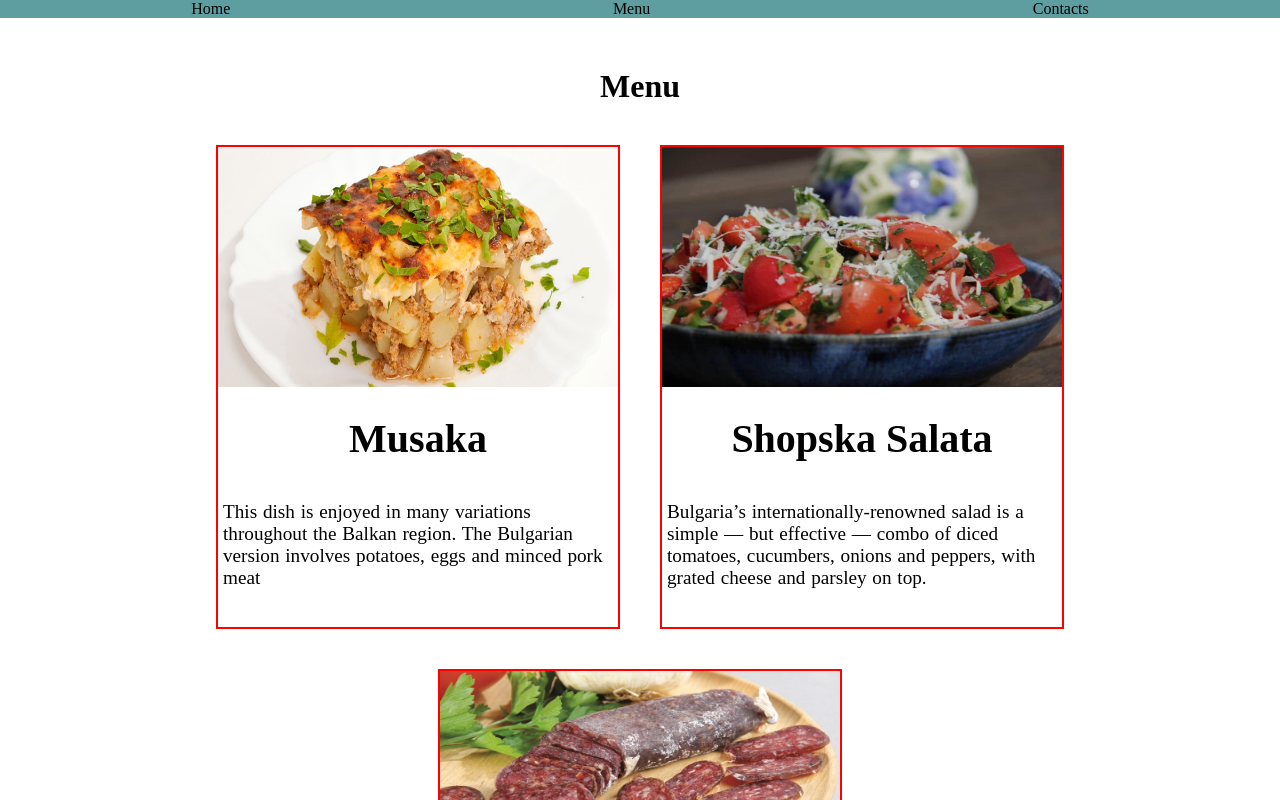
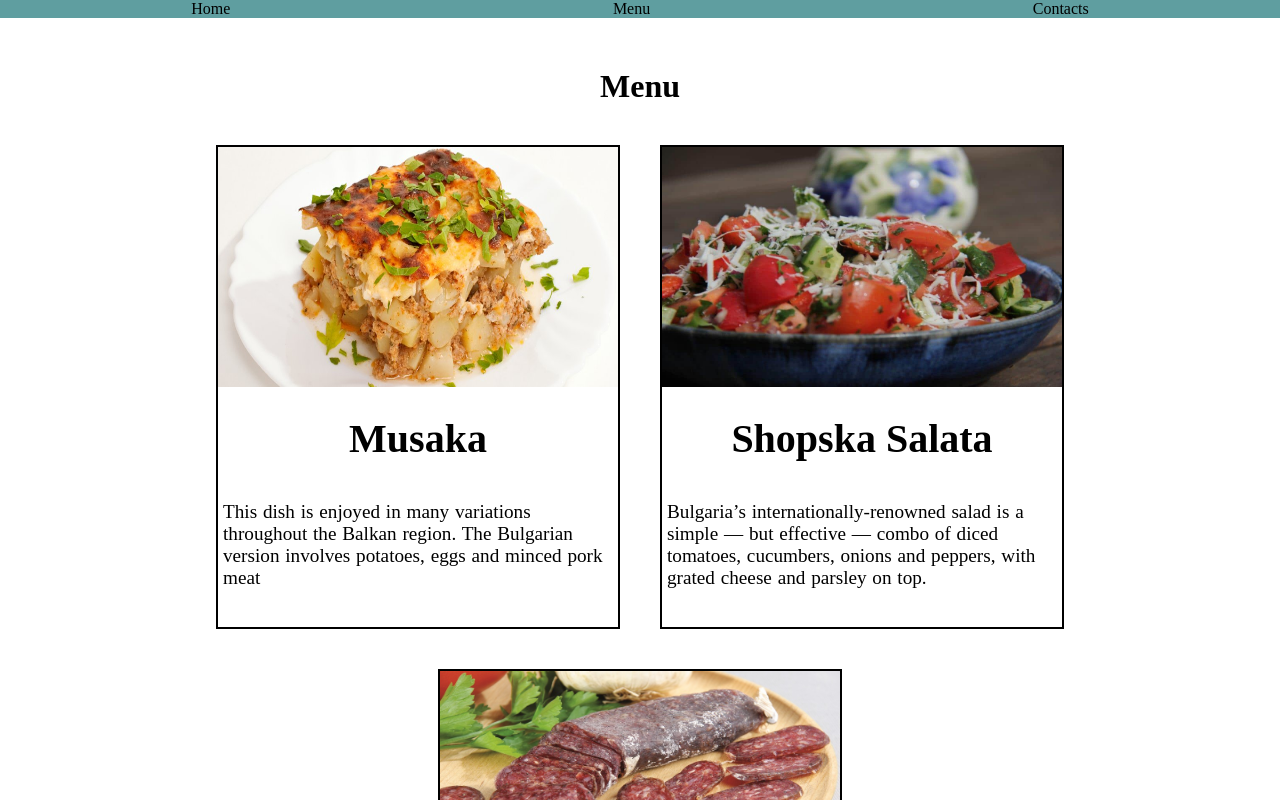
Before and after one commit to S460s/restaurant, a plain HTML site: page index.html in a window 1280 px wide. Both pictures are taken after a click on the element "Menu". Shown: the top 800 px of the page. Drawn offline with Linux system fonts and the light colour scheme.

Commit message:
Changed border color

```diff
--- a/style.css
+++ b/style.css
@@ -50,7 +50,7 @@
 }
 
 #card {
-	border: solid 2px red;
+	border: solid 2px black;
 	width: 40vw;
 	max-width: 400px;
 	min-width: 250px;
```
